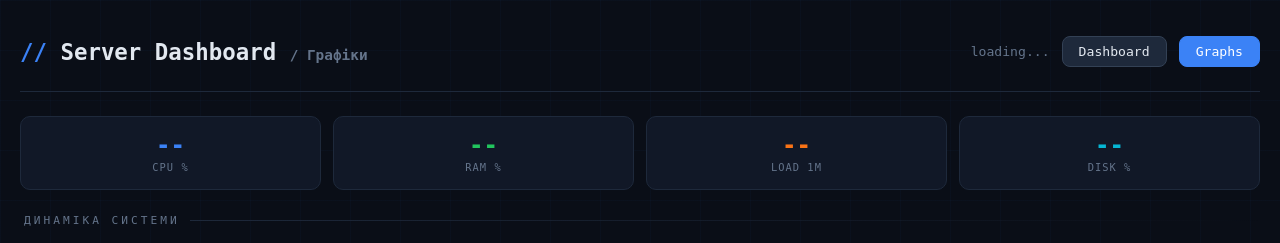
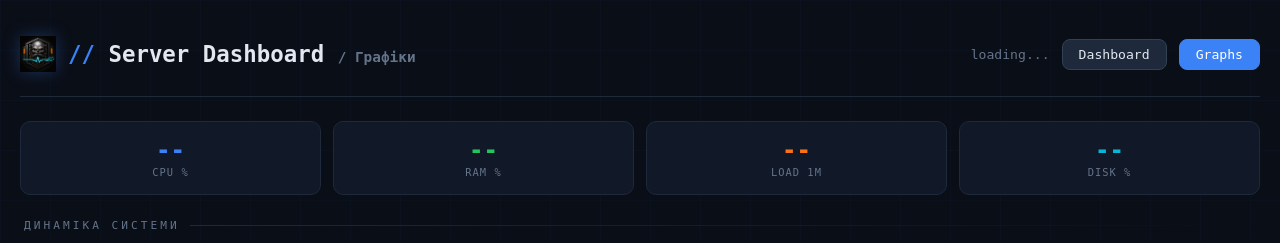
Before and after one commit to nickantonov/serverpulse, a Python web app: template templates/graphs.html in a window 1280 px wide. Shown: the top 243 px of the page. Run offline with Jinja, Linux system fonts and the light colour scheme; the template is opened without the code that fills it, so the values that code supplies are empty.

Commit message:
feat: add logo to header and update favicons from icon.png
- Added logo.png to header in index.html and graphs.html
- Updated favicon.ico (multi-size from icon.png)
- Added CSS for header logo with glow effect
- Updated apple-touch-icon.png

```diff
--- a/templates/graphs.html
+++ b/templates/graphs.html
@@ -33,7 +33,9 @@
     display: flex; justify-content: space-between; align-items: center;
     padding: 16px 0 24px; border-bottom: 1px solid var(--card-border); margin-bottom: 24px;
   }
-  header h1 { font-size: 1.4rem; font-weight: 700; }
+  .header-left { display: flex; align-items: center; gap: 12px; }
+  .header-logo { height: 36px; width: auto; filter: drop-shadow(0 0 8px rgba(59,130,246,0.3)); }
+  header h1 { font-size: 1.4rem; font-weight: 700; margin: 0; }
   header h1 span { color: var(--accent); }
   .header-right { display: flex; align-items: center; gap: 12px; }
   .status-dot { width: 10px; height: 10px; border-radius: 50%; display: inline-block; animation: pulse 2s infinite; }
@@ -96,7 +98,10 @@
 <div class="bg-grid"></div>
 <div class="container">
   <header>
-    <h1><span>//</span> Server Dashboard <span style="color:var(--text-dim);font-size:0.9rem">/ Графіки</span></h1>
+    <div class="header-left">
+      <img src="/img/icon.png" alt="Logo" class="header-logo">
+      <h1><span>//</span> Server Dashboard <span style="color:var(--text-dim);font-size:0.9rem">/ Графіки</span></h1>
+    </div>
     <div class="header-right">
       <span class="status-dot" id="ollamaDot"></span>
       <span class="timestamp" id="ts">loading...</span>
```
Also changed, not shown: templates/index.html (+7 -2 lines), apple-touch-icon.png, favicon-16x16.png, favicon-32x32.png, favicon-48x48.png, favicon.ico.
